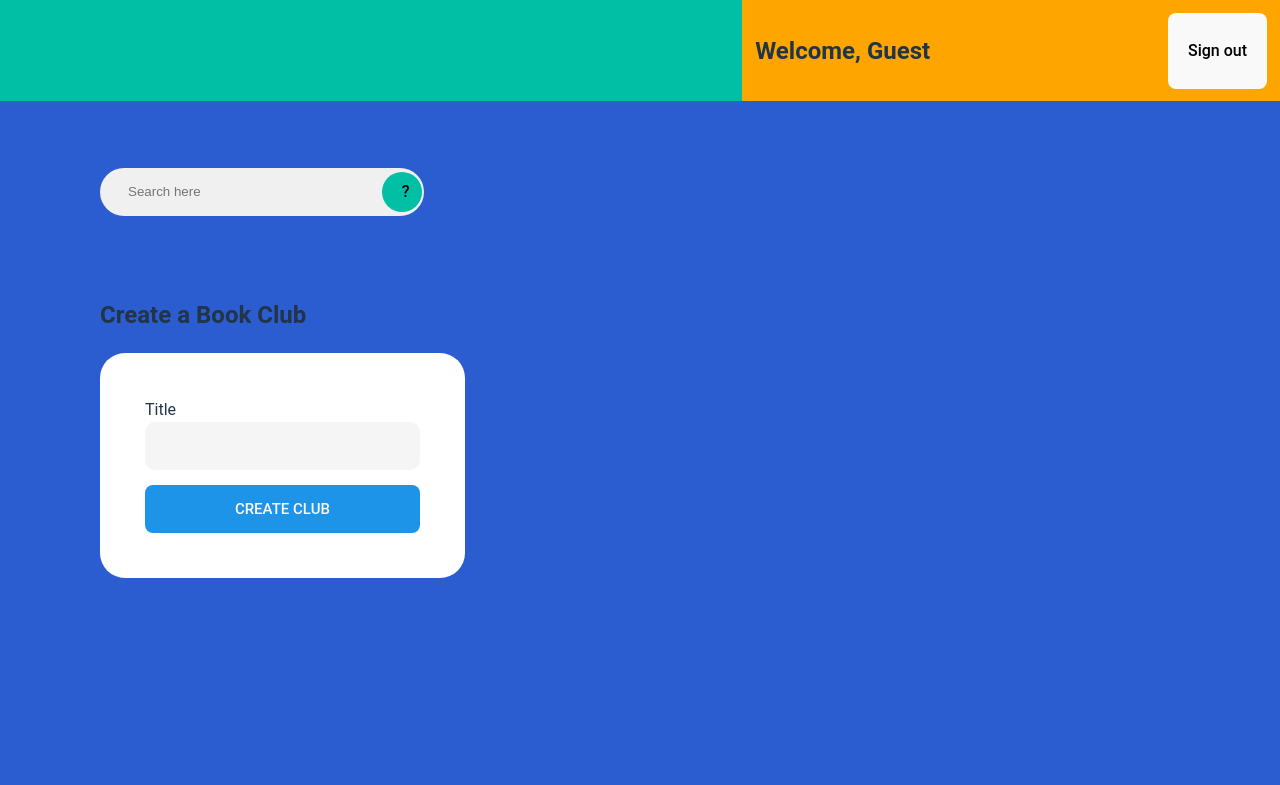
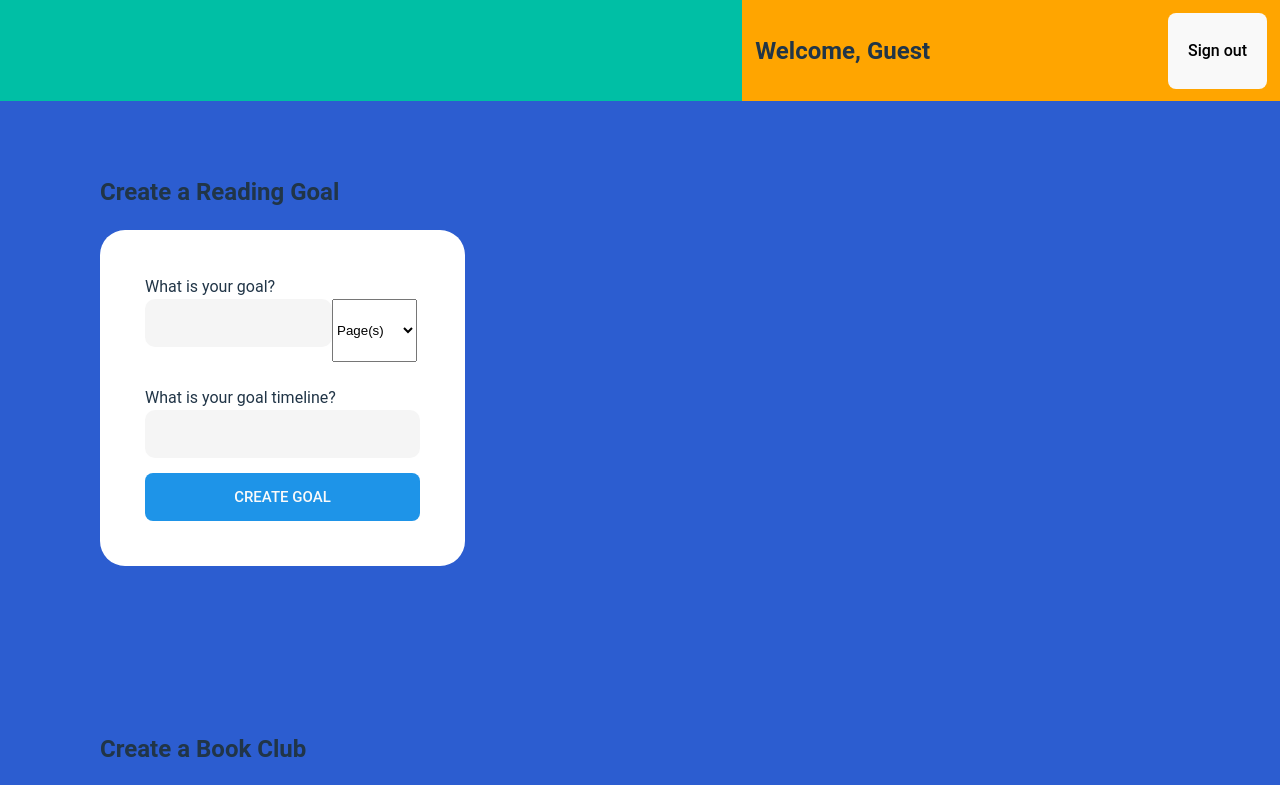
Before and after one commit to MitchWAldrich/book-club, a React (Vite) app: page /dashboard in a window 1280 px wide. Shown: the top 785 px of the page. Built offline with nearby package versions, Linux system fonts and the light colour scheme; no server answers.

Commit message:
render goal

```diff
--- a/src/components/Home.jsx
+++ b/src/components/Home.jsx
@@ -1,5 +1,6 @@
 import { useEffect, useState } from "react";
 import axios from "axios";
+import Goal from "./Goal";
 import Nav from "./Nav";
 import SearchBar from "./Searchbar";
 import instance from "../utils/axiosConfig";
@@ -48,6 +49,7 @@ const Home = () => {
         <>
             <Nav user={user || {}}/>
             <SearchBar />
+            <Goal />
             <main className='container'>
                 <h2 className='homeTitle'>Create a Book Club</h2>
                 <form className='form' onSubmit={handleSubmit}>
```
